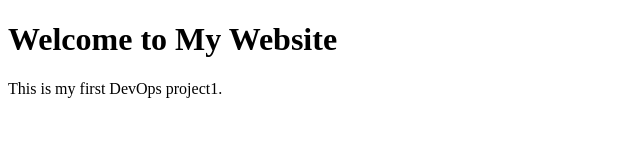
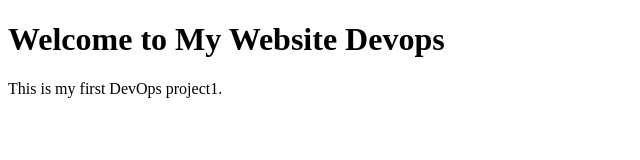
Before and after one commit to coding0044/quiz, a plain HTML site: page index.html in a window 1280 px wide. Shown: the whole page, without its empty margins (0-640 px from the left). Drawn offline with Linux system fonts and the light colour scheme.

Commit message:
Update commit Branch

```diff
--- a/index.html
+++ b/index.html
@@ -4,7 +4,7 @@
     <title>My Website</title>
 </head>
 <body>
-    <h1>Welcome to My Website</h1>
+    <h1>Welcome to My Website Devops</h1>
     <p>This is my first DevOps project1.</p>
 </body>
 </html>
```
